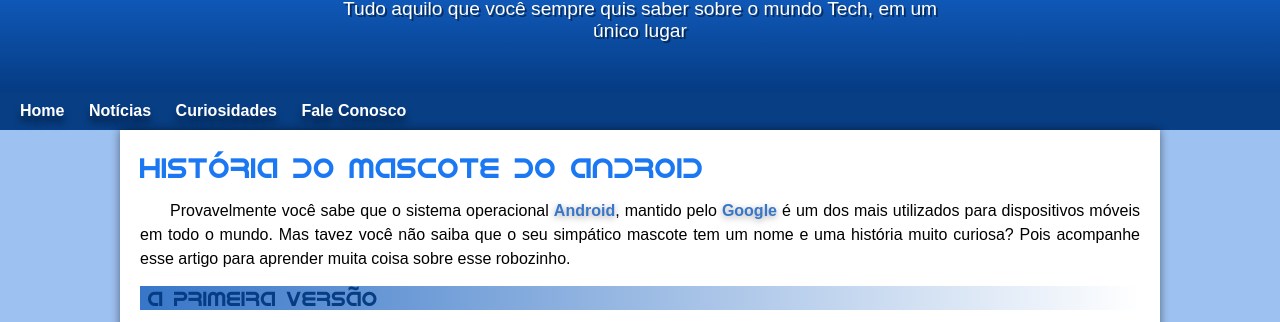
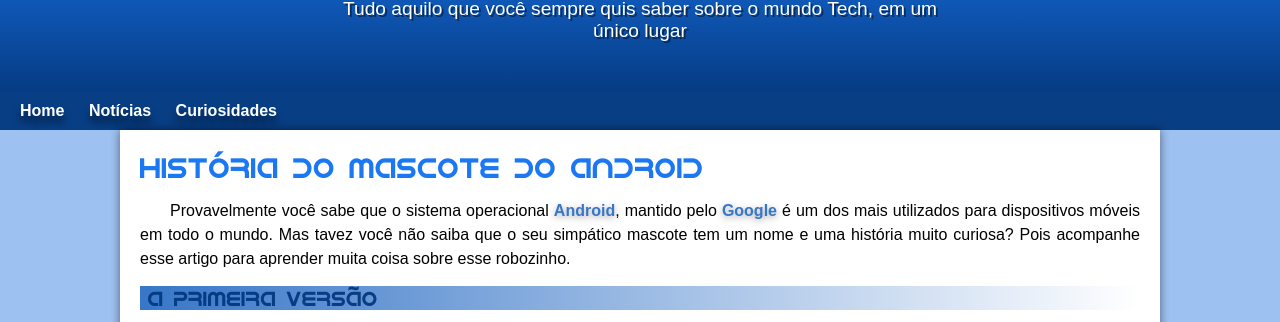
Before and after one commit to GustaDDD/projeto-android, a plain HTML site: page index.html in a window 1280 px wide. Shown: the part 104-426 px from the top of the page. Drawn offline with Linux system fonts and the light colour scheme.

Commit message:
problema do menu

```diff
--- a/index.html
+++ b/index.html
@@ -16,7 +16,6 @@
         <a href="#">Home</a>
         <a href="#">Notícias</a>
         <a href="#">Curiosidades</a>
-        <a href="#">Fale Conosco</a>
     </nav>
     <main>
         <article>
```
